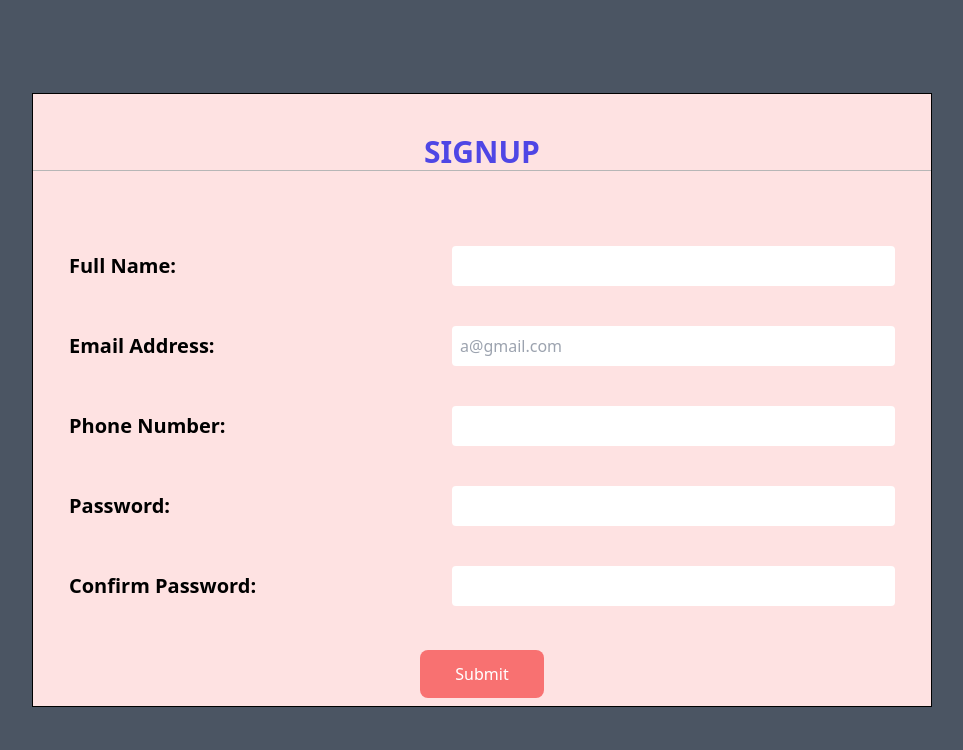
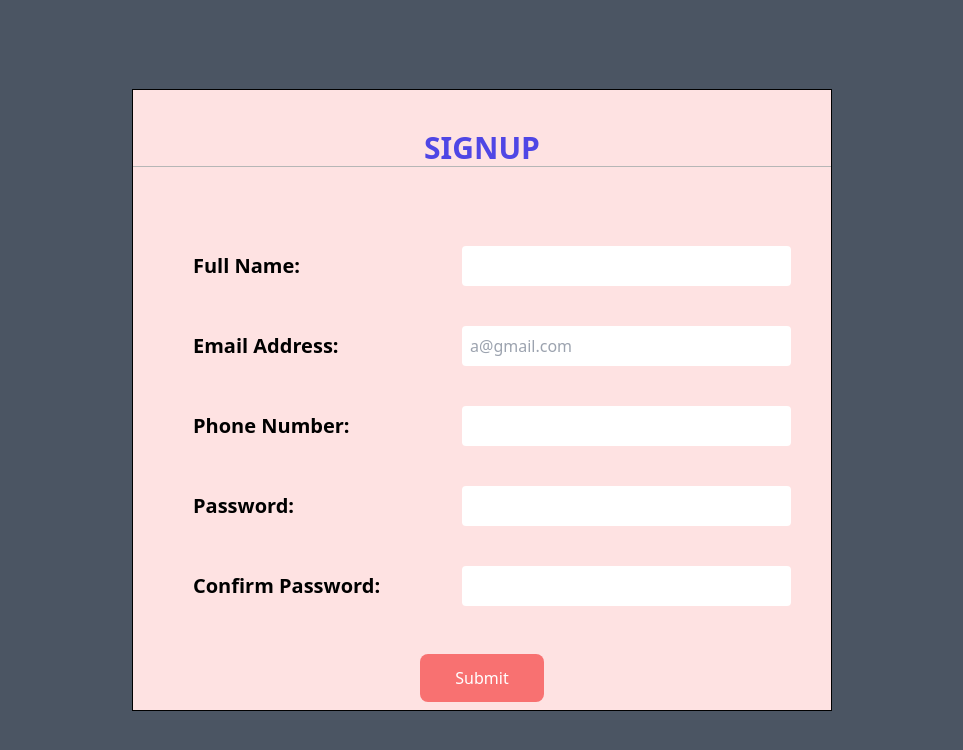
Before and after one commit to Prajjwal0009/room-finder, a React (Create React App) app: page /signup in a window 1280 px wide. Shown: the top 750 px of the page, without its empty margins (158-1121 px from the left). Built offline with nearby package versions, Linux system fonts and the light colour scheme.

Commit message:
anujmainali

```diff
--- a/src/component/Signup/Signup.tsx
+++ b/src/component/Signup/Signup.tsx
@@ -6,18 +6,18 @@ const Signup = () => {
     return (
         <div>
             <div className=' flex items-center justify-center w-full bg-gray-600 h-screen'>
-                <div className='border border-black bg-red-100 w-[900px] '>
+                <div className='border border-black bg-red-100 w-[700px] '>
                     <div className='flex w-full justify-center items-center mt-10 text-3xl font-bold text-indigo-600 '>
                         SIGNUP
                     </div>
                     <Divider />
-                    <div className='grid grid-rows-5 grid-flow-col p-9'>
+                    <div className='grid grid-rows-5 grid-flow-col p-10'>
 
-                        <p className='text-xl flex items-center font-semibold mt-10'>Full Name:</p>
-                        <p className='text-xl flex items-center font-semibold mt-10'>Email Address:</p>
-                        <p className='text-xl flex items-center font-semibold mt-10'>Phone Number:</p>
-                        <p className='text-xl flex  items-center font-semibold mt-10'>Password:</p>
-                        <p className='text-xl  flex  items-center font-semibold mt-10'> Confirm Password:</p>
+                        <p className='text-xl flex ml-5 items-center font-semibold mt-10'>Full Name:</p>
+                        <p className='text-xl flex ml-5 items-center font-semibold mt-10'>Email Address:</p>
+                        <p className='text-xl flex ml-5 items-center font-semibold mt-10'>Phone Number:</p>
+                        <p className='text-xl flex ml-5  items-center font-semibold mt-10'>Password:</p>
+                        <p className='text-xl  flex ml-5  items-center font-semibold mt-10'> Confirm Password:</p>
                         <input type='text' className='w-full focus:outline-none p-2 rounded  mt-10 h-[40px]' placeholder='' />
                         <input type='email' className='w-full focus:outline-none p-2 rounded  mt-10 h-[40px]' placeholder='a@gmail.com' />
                         <input type='text' className='w-full focus:outline-none p-2 rounded  mt-10 h-[40px]' placeholder='' />
```
